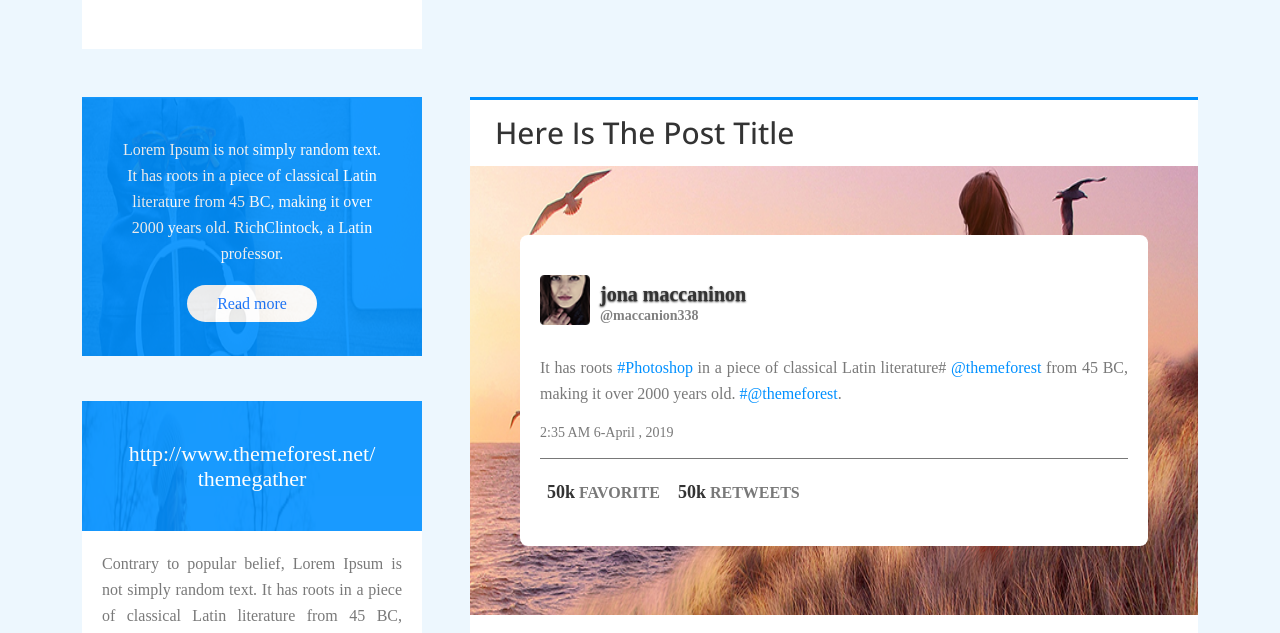
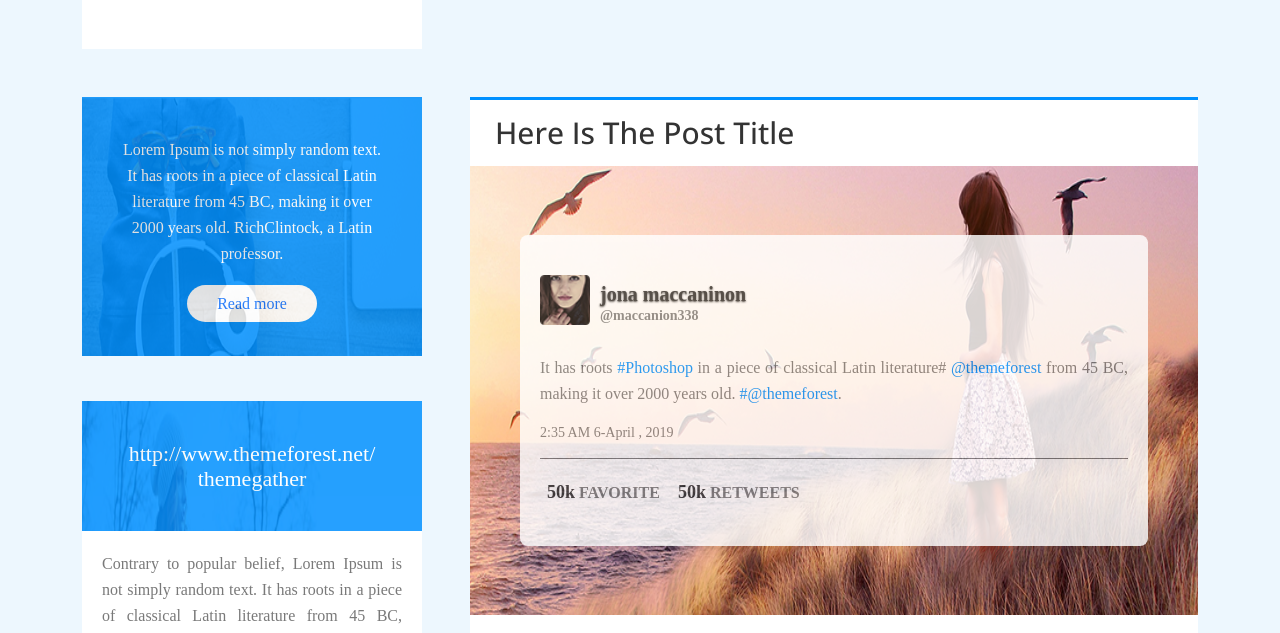
Before and after one commit to ahmedrahin/NBook, a plain HTML site: page index.html in a window 1280 px wide. Shown: the part 5093-5726 px from the top of the page. Drawn offline with nearby package versions, Linux system fonts and the light colour scheme; a script that the page names is missing; a web font is replaced by a local one.

Commit message:
Update style.css

```diff
--- a/css/style.css
+++ b/css/style.css
@@ -667,7 +667,7 @@ header::before {
     width: 100%;
     height: 100%;
     background: #0090ff;
-    opacity: .9;
+    opacity: .85;
     padding:40px;
 }
 .read-more-info p {
@@ -739,6 +739,7 @@ header::before {
     padding: 69px 50px;
 }
 .persone-jona {
+	opacity:0.82;
     background: white;
     border-radius: 8px;
     padding: 20px;
```
